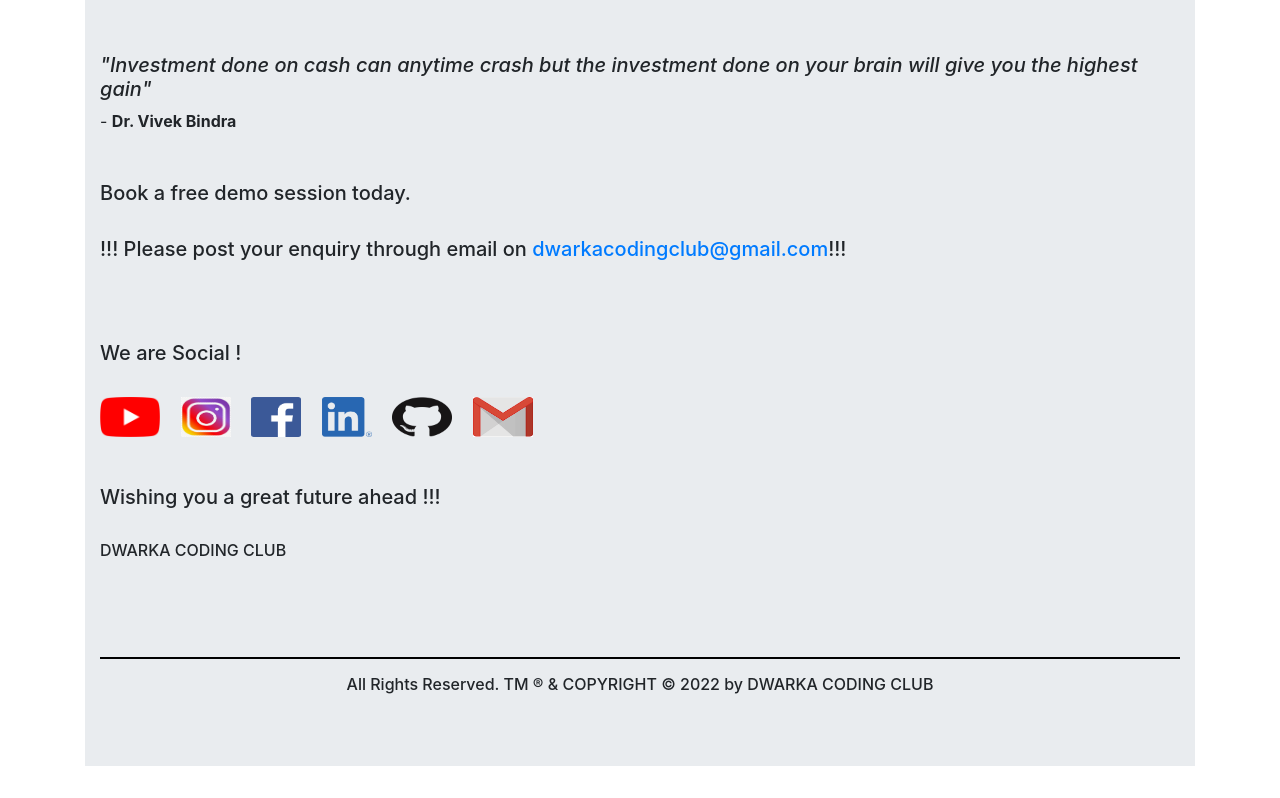
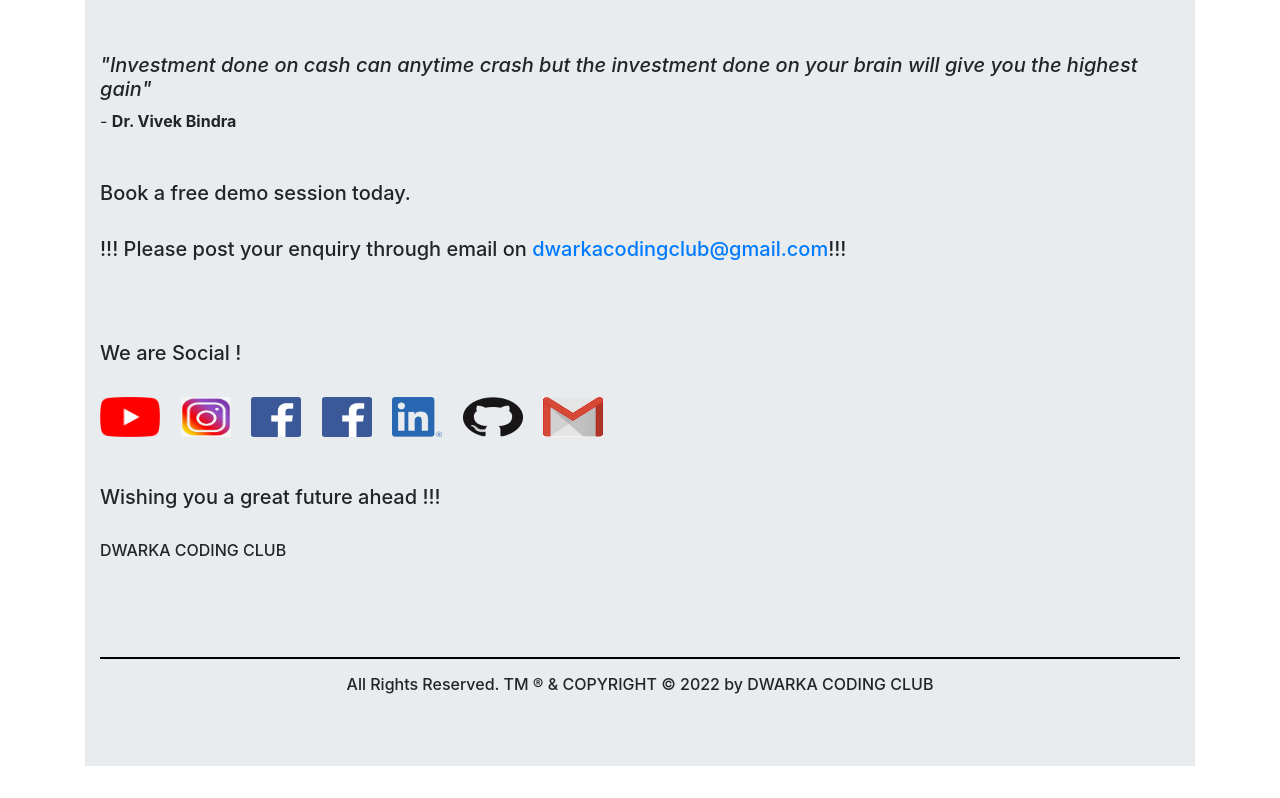
Before and after one commit to dwarkacodingclub/site, a plain HTML site: page index.html in a window 1280 px wide. Shown: the part 3179-3977 px from the top of the page. Drawn offline with nearby package versions, Linux system fonts and the light colour scheme.

Commit message:
added facebook page logo

```diff
--- a/index.html
+++ b/index.html
@@ -245,6 +245,7 @@ Book a free demo session today.
 <a href="https://www.youtube.com/channel/UCIUiqOFHWSB4NuXcQJebang?sub_confirmation=1" target="_blank"><img src="youtube.png" width="60" height="40" alt="youtube logo here" /></a>
 &emsp;<a href="http://instagram.com/dwarkacodingclub" target="_blank"><img src="instagram.jpg" width="50" height="40" alt="instagram logo here" /></a>
 &emsp;<a href="http://facebook.com/dwarkacodingclub" target="_blank"><img src="facebook.png" width="50" height="40" alt="facebook logo here" /></a>
+&emsp;<a href="http://facebook.com/dwarkacodingclubpage" target="_blank"><img src="facebook.png" width="50" height="40" alt="facebook logo here" /></a>
 <!-- &emsp;<a href="#" target="_blank"><img src="pinterest.png" width="50" height="40" alt="pinterest logo here" /></a> -->
 &emsp;<a href="http://linkedin.com/in/dwarkacodingclub" target="_blank"><img src="linkedin.png" width="50" height="40" alt="linkedin logo here" /></a>
 &emsp;<a href="https://www.github.com/dwarkacodingclub" target="_blank"><img src="github.png" width="60" height="40" alt="github logo here" /></a>
```
